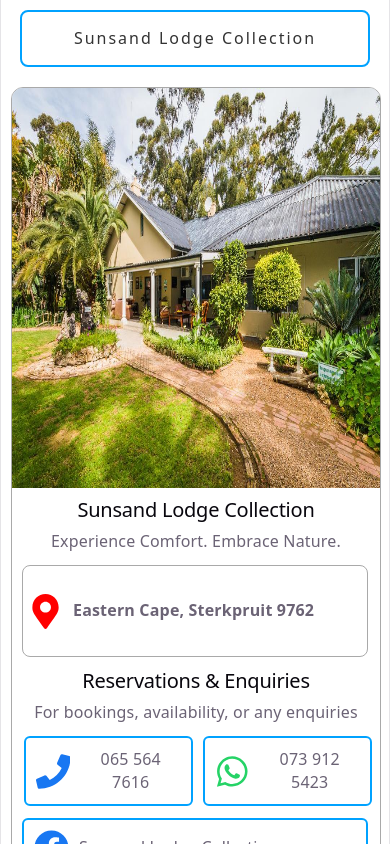
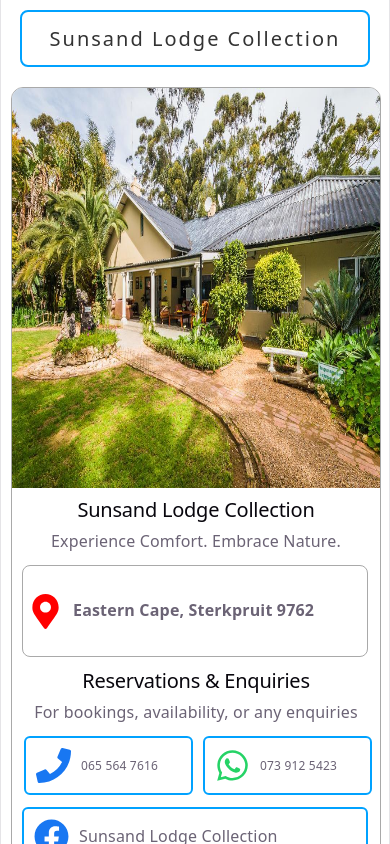
Before and after one commit to siyandatshangela199/Hotel-Lodge-B-B-Demo, a React (Vite) app: page / in a window 390 px wide. Shown: the top 844 px of the page. Built offline with nearby package versions, Linux system fonts and the light colour scheme.

Commit message:
Improve mobile layout and styling

```diff
--- a/src/App.css
+++ b/src/App.css
@@ -217,7 +217,7 @@
   border-radius: 20px;
   background-color: #ffffff;
   color: #333;
-  font-size: 1rem;
+  font-size: 10px;
   outline: none;
 }
 .room-search input:hover {
@@ -295,7 +295,7 @@
   .app-container > h1 {
     width: 90%;
     box-sizing: border-box;
-    font-size: 16px;
+    font-size: 20px;
     padding: 15px;
     margin: 10px auto;
   }
@@ -333,7 +333,7 @@
   display: flex;
   align-items: center;
   gap: 10px;
-  font-size: 16px;
+  font-size: 12px;
   border: 2px solid rgb(0, 162, 255);
   border-radius: 6px;
   padding: 10px;
```
